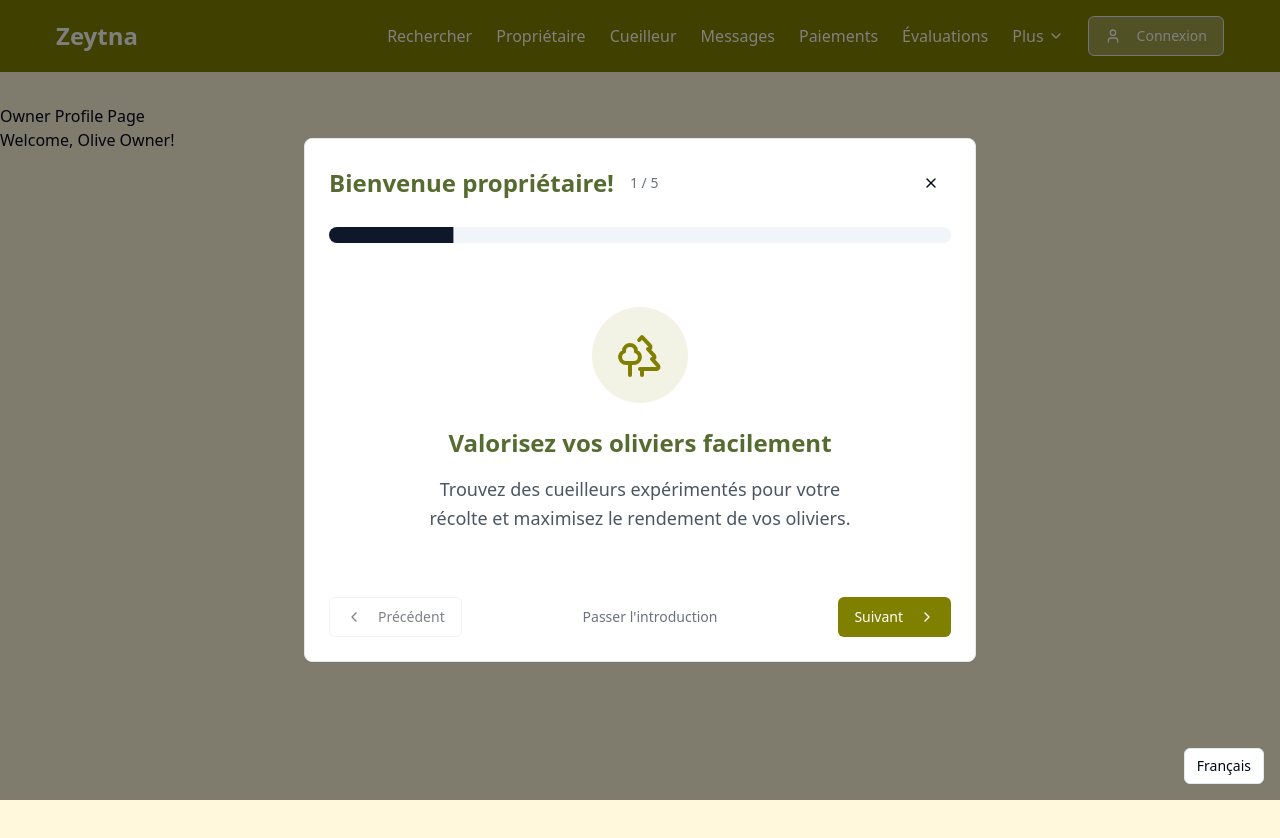
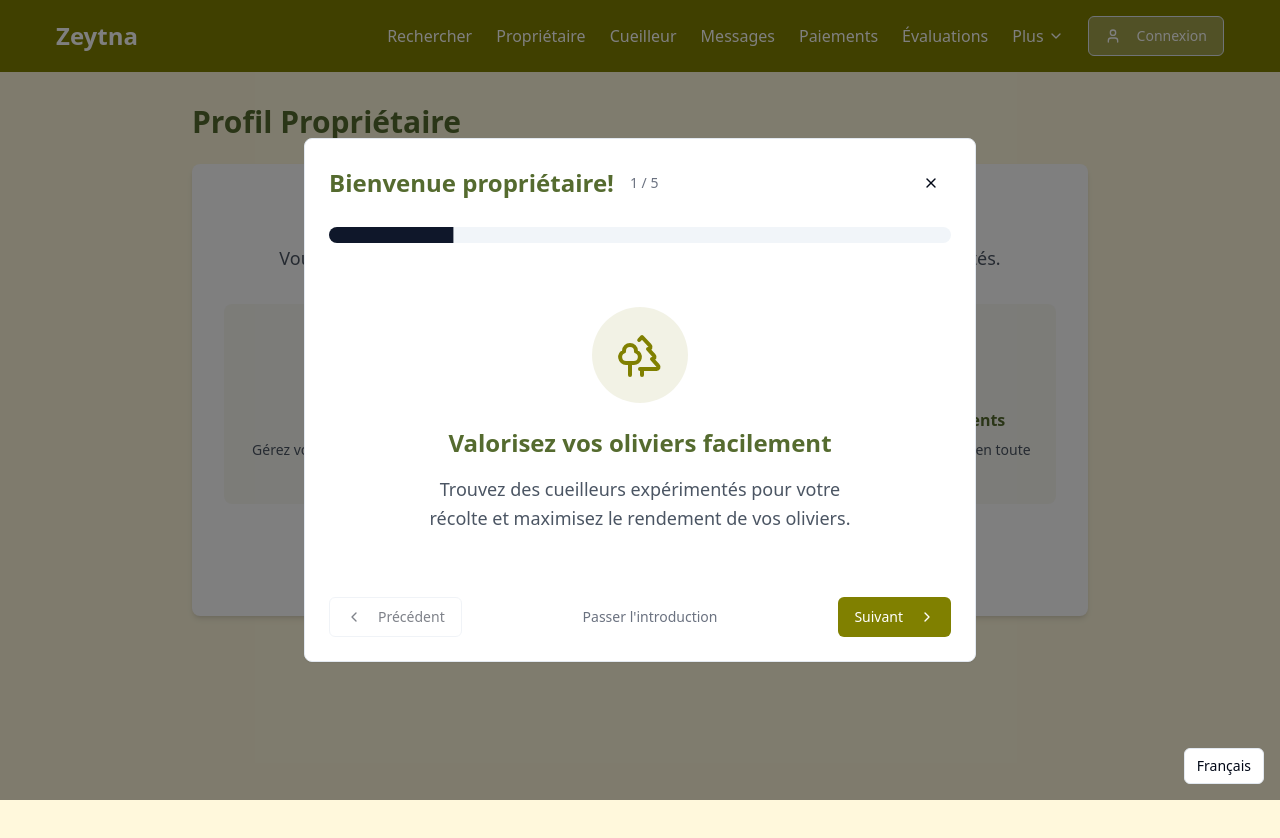
Before and after one commit to Molys2025/gafaza, a React (Vite) app: page /owner-profile in a window 1280 px wide. Shown: the top 838 px of the page. Built offline with nearby package versions, Linux system fonts and the light colour scheme.

Commit message:
Fix: Owner profile not appearing after onboarding
The onboarding was preventing the OwnerProfile page from rendering after completion. This commit ensures the page is displayed correctly.

```diff
--- a/src/pages/OwnerProfile.tsx
+++ b/src/pages/OwnerProfile.tsx
@@ -1,3 +1,4 @@
+
 import React, { useState, useEffect } from 'react';
 import { useOnboarding } from '@/hooks/useOnboarding';
 import OnboardingFlow from '@/components/onboarding/OnboardingFlow';
@@ -32,9 +33,59 @@ const OwnerProfile = () => {
         />
       )}
 
-      <div>
-        <h1>Owner Profile Page</h1>
-        <p>Welcome, Olive Owner!</p>
+      <div className="container mx-auto px-4">
+        <div className="max-w-4xl mx-auto">
+          <h1 className="text-3xl font-bold text-olive-dark mb-6">Profil Propriétaire</h1>
+
+          <div className="bg-white rounded-lg shadow-md p-8">
+            <div className="text-center mb-8">
+              <h2 className="text-2xl font-semibold text-olive-dark mb-4">
+                Bienvenue sur Zeytna !
+              </h2>
+              <p className="text-gray-600 text-lg">
+                Vous êtes maintenant prêt à gérer vos oliviers et trouver des cueilleurs expérimentés.
+              </p>
+            </div>
+
+            <div className="grid grid-cols-1 md:grid-cols-2 lg:grid-cols-3 gap-6">
+              <div className="bg-olive/5 rounded-lg p-6 text-center">
+                <div className="w-16 h-16 bg-olive rounded-full flex items-center justify-center mx-auto mb-4">
+                  <span className="text-white text-2xl">🌳</span>
+                </div>
+                <h3 className="font-semibold text-olive-dark mb-2">Mes Oliviers</h3>
+                <p className="text-gray-600 text-sm">
+                  Gérez vos oliveraies et planifiez votre récolte
+                </p>
+              </div>
+
+              <div className="bg-olive/5 rounded-lg p-6 text-center">
+                <div className="w-16 h-16 bg-olive rounded-full flex items-center justify-center mx-auto mb-4">
+                  <span className="text-white text-2xl">👥</span>
+                </div>
+                <h3 className="font-semibold text-olive-dark mb-2">Trouver des Cueilleurs</h3>
+                <p className="text-gray-600 text-sm">
+                  Recherchez et contactez des cueilleurs qualifiés
+                </p>
+              </div>
+
+              <div className="bg-olive/5 rounded-lg p-6 text-center">
+                <div className="w-16 h-16 bg-olive rounded-full flex items-center justify-center mx-auto mb-4">
+                  <span className="text-white text-2xl">💰</span>
+                </div>
+                <h3 className="font-semibold text-olive-dark mb-2">Gérer les Paiements</h3>
+                <p className="text-gray-600 text-sm">
+                  Suivez vos transactions en toute sécurité
+                </p>
+              </div>
+            </div>
+
+            <div className="mt-8 text-center">
+              <button className="bg-olive hover:bg-olive-dark text-white px-8 py-3 rounded-lg font-semibold transition-colors">
+                Commencer
+              </button>
+            </div>
+          </div>
+        </div>
       </div>
     </div>
   );
```
